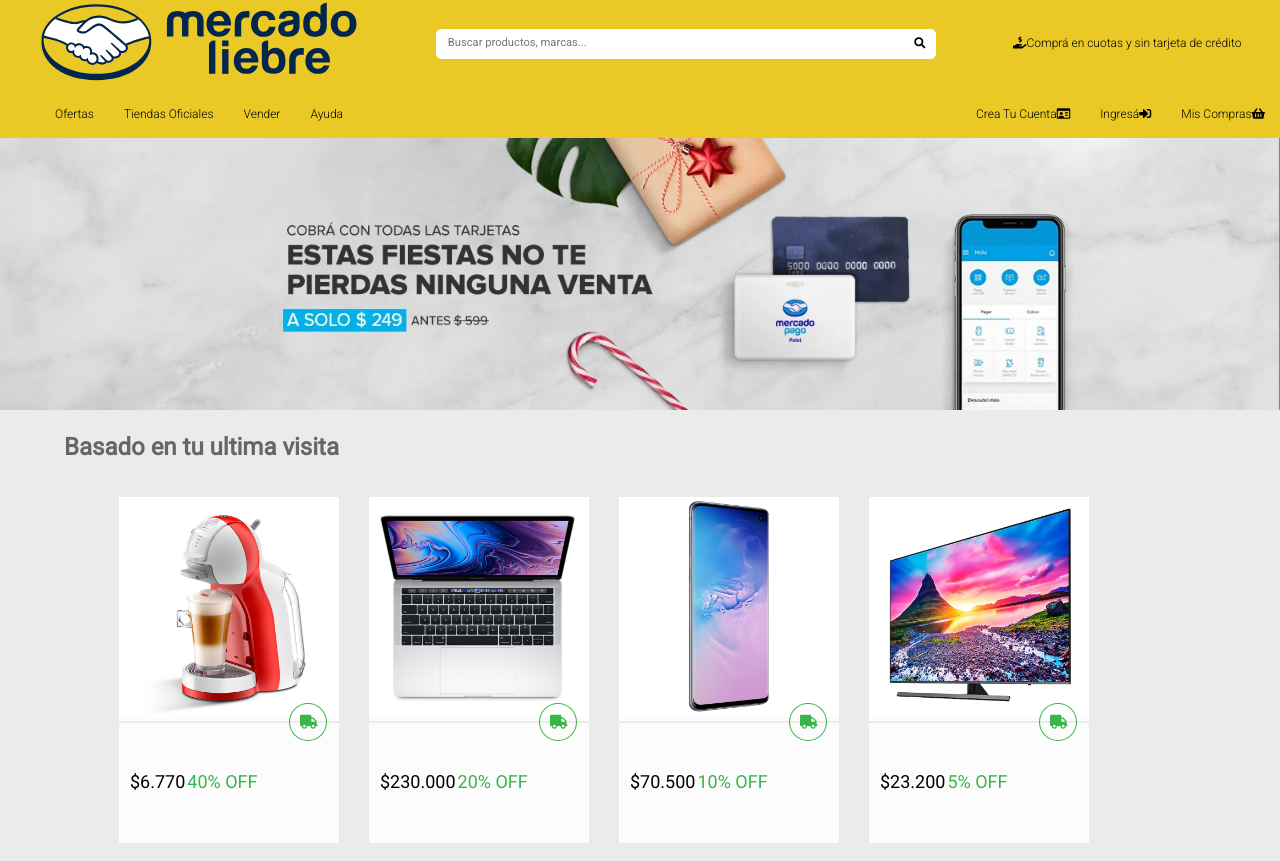
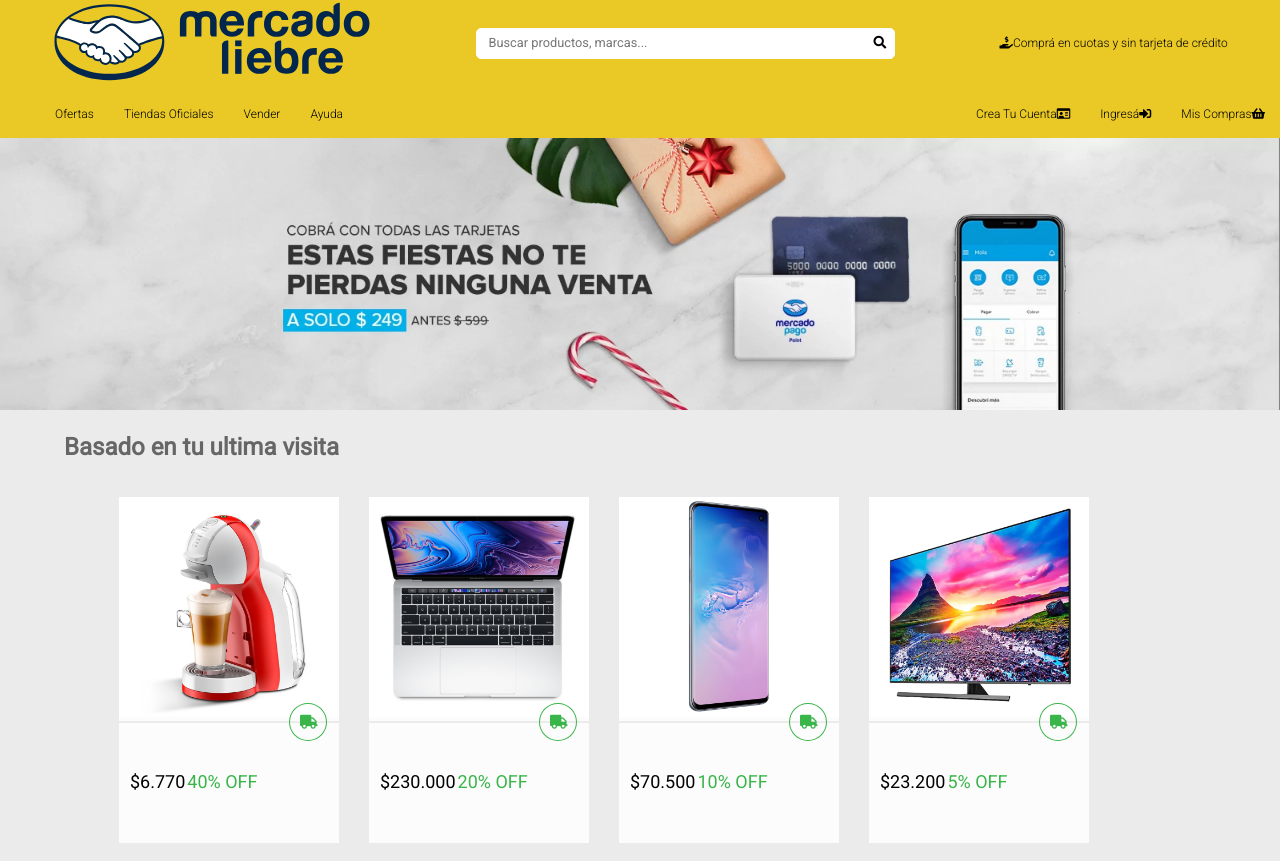
Before and after one commit to francoiturco/mercadoLiebre, a website: page views/home.html in a window 1280 px wide. Shown: the top 861 px of the page. Drawn offline with Linux system fonts and the light colour scheme; files that its build step writes are made by us from their sources.

Commit message:
mejora en la barra de busqueda

```diff
--- a/public/css/styles.css
+++ b/public/css/styles.css
@@ -306,14 +306,13 @@
         align-self: center;
         justify-content: space-between;
         background: white;
-        color: white;
+        color: black;
         margin: 0;
         border-radius: 5px;
         border: 1px white solid;
         padding: 5px 10px;
         width: 100%;
-        max-height: 25px;
-        max-width: 100px;
+        max-width: 100%;
         font-size: 50%;
     }
 
@@ -389,8 +388,9 @@
         display: flex;
         height: 100%;
         width: 100%;
-        justify-content: space-around;
+        justify-content: center;
         align-items: center;
+        flex-wrap: wrap;
     }
 
     .site{
@@ -426,22 +426,26 @@
         align-self: center;
         justify-content: space-between;
         background: white;
-        color: white;
+        color: black;
         margin: 0;
         border-radius: 5px;
         border: 1px white solid;
         padding: 5px 10px;
-        width: 500px;
-        font-size: 70%;
+        width: 100%;
+        font-size: 80%;
     }
 
     .buscador{
         align-self: center;
-        width: 80%;
+        width: 100%;
         border: 1px white solid;
         justify-content: space-between;
         margin: 0px;
         padding: 0px;
+    }
+
+    .buscador1{
+        flex-grow: 0.4;
     }
 
     .icono_search{
--- a/views/home.html
+++ b/views/home.html
@@ -17,7 +17,7 @@
             <div class="logo_ml">
                 <a href="/home"><img src="/img/logo-mercado-liebre.svg" alt="Logo Mercado Liebre"></a>
             </div>
-            <nav>
+            <nav class="buscador1">
                 <div class = "buscar">
                     <input class="buscador" type="text" placeholder="Buscar productos, marcas..." required><button class="icono_search"><i class="fas fa-search"></i></button>
                 </div>
```
